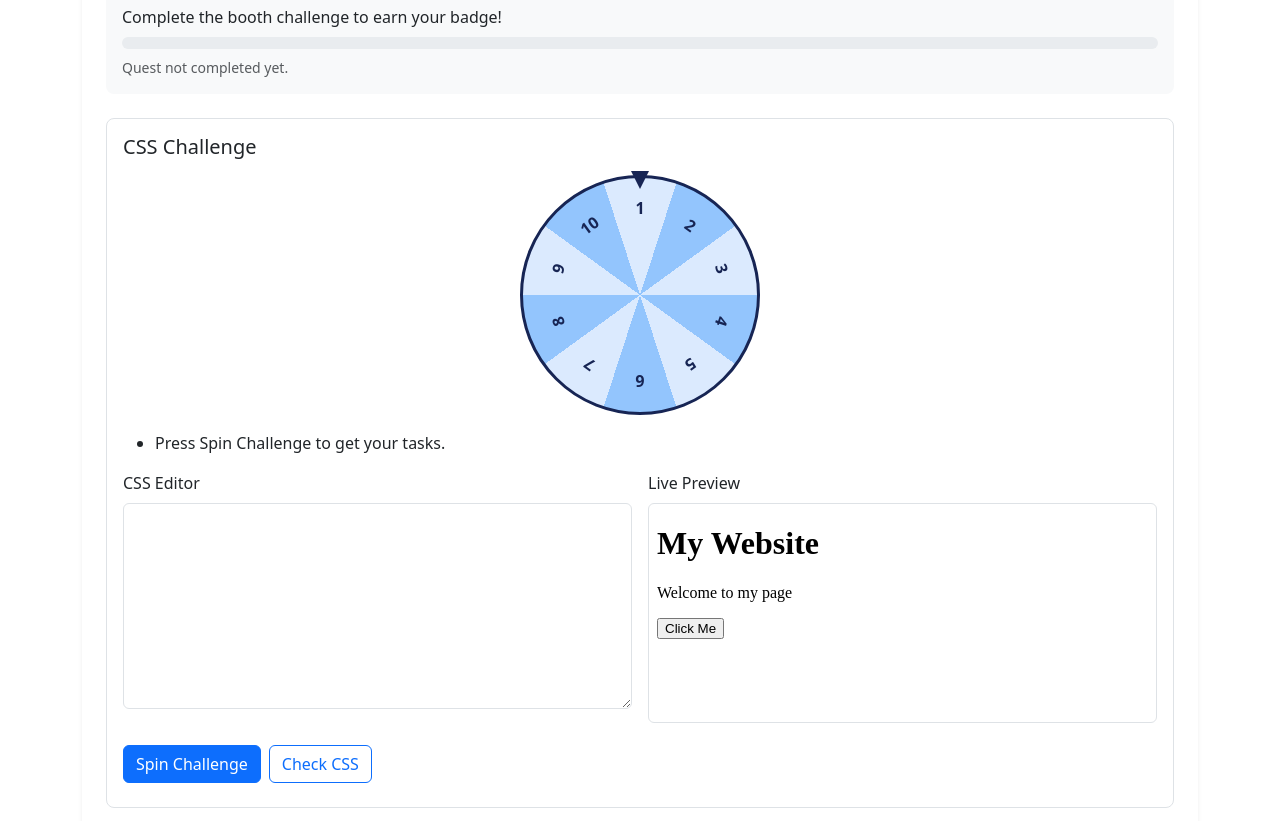
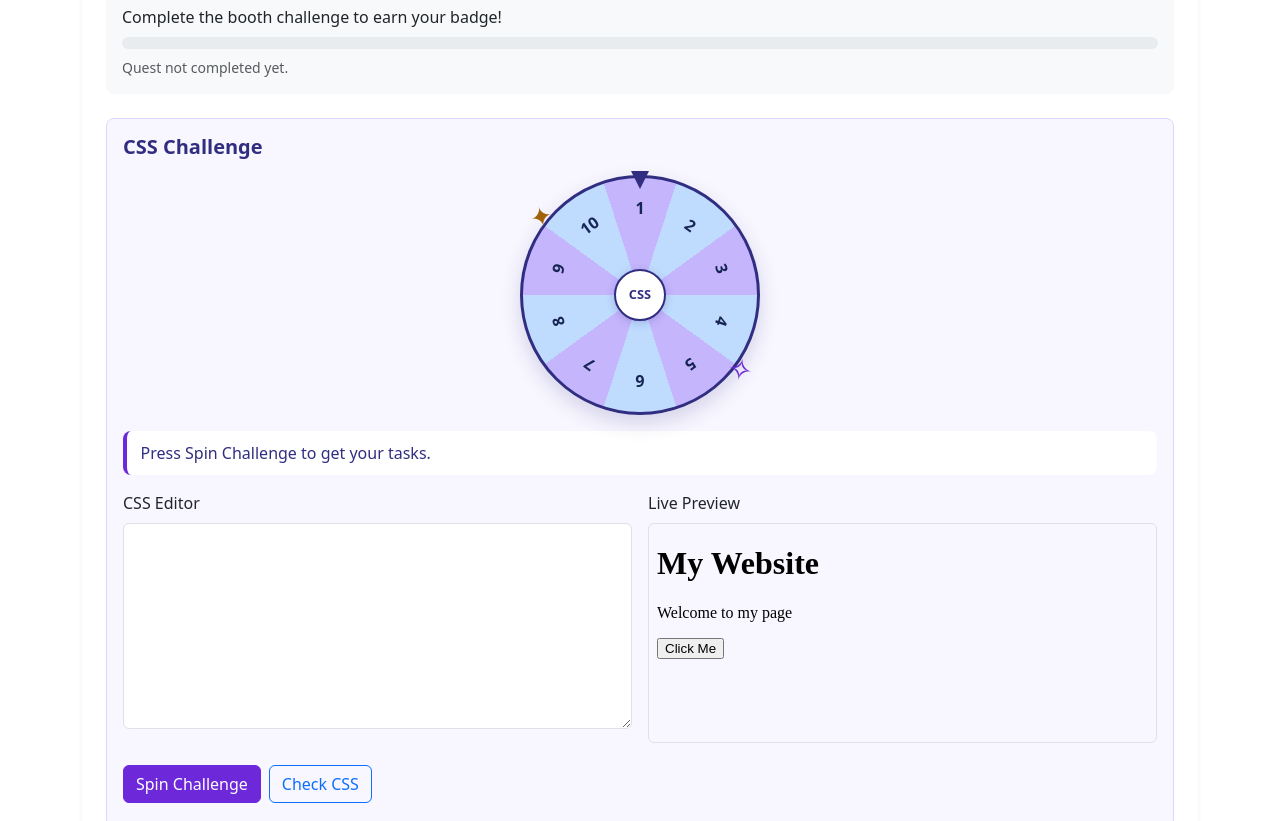
Before and after one commit to ningning110645/power-up-portfolio, a plain HTML site: page index.html in a window 1280 px wide. Shown: the part 3813-4634 px from the top of the page. Drawn offline with nearby package versions, Linux system fonts and the light colour scheme.

Commit message:
Add challenge completion checks and evidence links

```diff
--- a/css/style.css
+++ b/css/style.css
@@ -124,3 +124,95 @@ nav ul{
   border-right: 9px solid transparent;
   border-top: 18px solid #172554;
 }
+/* CSS Challenge */
+section[aria-labelledby="css-challenge-title"] {
+  background: #f8f7ff;
+  border-color: #ddd6fe !important;
+}
+
+#css-challenge-title {
+  color: #312e81;
+  font-weight: 800;
+}
+
+.css-wheel {
+  border-color: #312e81;
+  background: repeating-conic-gradient(
+    from -18deg,
+    #c4b5fd 0deg 36deg,
+    #bfdbfe 36deg 72deg
+  );
+  box-shadow: 0 8px 20px rgb(49 46 129 / 18%);
+}
+
+.css-wheel-pointer {
+  border-top-color: #312e81;
+}
+
+#css-challenge-tasks {
+  display: grid;
+  gap: 0.5rem;
+  padding-left: 0;
+  list-style: none;
+}
+
+#css-challenge-tasks li {
+  padding: 0.65rem 0.85rem;
+  border-left: 4px solid #6d28d9;
+  border-radius: 0.5rem;
+  background: #fff;
+  color: #312e81;
+}
+
+#css-challenge-spin {
+  --bs-btn-bg: #6d28d9;
+  --bs-btn-border-color: #6d28d9;
+  --bs-btn-hover-bg: #5b21b6;
+  --bs-btn-hover-border-color: #5b21b6;
+  --bs-btn-active-bg: #4c1d95;
+  --bs-btn-active-border-color: #4c1d95;
+}
+/* Props around the challenge wheel */
+.css-wheel-wrap::before,
+.css-wheel-wrap::after {
+  position: absolute;
+  z-index: 2;
+  pointer-events: none;
+  line-height: 1;
+}
+
+.css-wheel-wrap::before {
+  content: "✦";
+  top: 12%;
+  left: 4%;
+  color: #a16207;
+  font-size: 1.65rem;
+  transform: rotate(-14deg);
+}
+
+.css-wheel-wrap::after {
+  content: "✧";
+  right: 3%;
+  bottom: 13%;
+  color: #6d28d9;
+  font-size: 1.85rem;
+  transform: rotate(12deg);
+}
+
+.css-wheel::after {
+  content: "CSS";
+  position: absolute;
+  inset: 0;
+  display: grid;
+  place-items: center;
+  width: 3.25rem;
+  height: 3.25rem;
+  margin: auto;
+  border: 2px solid #312e81;
+  border-radius: 50%;
+  background: #fff;
+  color: #312e81;
+  font-size: 0.8rem;
+  font-weight: 800;
+  box-shadow: 0 2px 8px rgb(49 46 129 / 22%);
+}
--- a/index.html
+++ b/index.html
@@ -310,7 +310,7 @@
           <div class="mb-3">
             <label for="challenge-evidence" class="form-label">Evidence Links</label>
             <textarea id="challenge-evidence" class="form-control" rows="2"
-              placeholder="https://example.com" required></textarea>
+              placeholder="https://example.com" ></textarea>
           </div>
 
 <button type="submit" class="btn btn-primary">Complete Challenge</button>
--- a/js/css-challenge.js
+++ b/js/css-challenge.js
@@ -1,7 +1,13 @@
 (() => {
   const editor = document.getElementById("css-challenge-editor");
   const preview = document.getElementById("css-challenge-preview");
+  const challengeForm = document.getElementById("challenge-form");
+  challengeForm.dataset.cssPassed = "false";
 
+  editor.addEventListener("input", () => {
+    challengeForm.dataset.cssPassed = "false";
+    document.getElementById("css-challenge-result").textContent = "";
+  });
   function updatePreview() {
     const previewDocument = preview.contentDocument;
     if (!previewDocument?.head) return;
@@ -15,7 +21,10 @@
 
     style.textContent = editor.value;
   }
-
+    const evidenceCss = new URLSearchParams(location.hash.slice(1)).get("css");
+  if (evidenceCss !== null) {
+    editor.value = evidenceCss;
+  }
   preview.addEventListener("load", updatePreview);
   editor.addEventListener("input", updatePreview);
   updatePreview();
@@ -43,6 +52,7 @@
     spinButton.disabled = true;
     taskList.replaceChildren();
     selectedTasks.length = 0;
+        challengeForm.dataset.cssPassed = "false";
     document.getElementById("css-challenge-result").textContent = "";
     const count = Math.random() < 0.5 ? 1 : 2;
     const remaining = tasks.map((_, index) => index);
@@ -80,6 +90,7 @@
     }
 
     spinButton.disabled = false;
+  });
       const checkButton = document.getElementById("css-challenge-check");
   const result = document.getElementById("css-challenge-result");
 
@@ -125,10 +136,11 @@
         button.paddingLeft
       ].every(atLeast12px)
     ];
-
+        challengeForm.dataset.cssPassed = String(
+      selectedTasks.every((index) => passed[index])
+    );
     result.textContent = selectedTasks.map((index) =>
       `#${index + 1}: ${passed[index] ? "Passed ✓" : "Try again"}`
     ).join(" · ");
   });
-  });
 })();
--- a/js/import-export.js
+++ b/js/import-export.js
@@ -184,7 +184,10 @@ document.getElementById("copy-export-btn").addEventListener("click", async funct
 
 document.getElementById("challenge-form").addEventListener("submit", function (event) {
   event.preventDefault();
-
+  if (event.currentTarget.dataset.cssPassed !== "true") {
+    showMessage("challenge-message", "Pass all CSS tasks before completing the challenge.", true);
+    return;
+  }
   const title = document.getElementById("challenge-title").value.trim();
   const description = document.getElementById("challenge-description").value.trim();
 
@@ -193,10 +196,18 @@ document.getElementById("challenge-form").addEventListener("submit", function (e
     .map(skill => skill.trim())
     .filter(skill => skill !== "");
 
-  const evidence = document.getElementById("challenge-evidence").value
-    .split(/[,\n]+/)
-    .map(link => link.trim())
-    .filter(link => link !== "");
+    const evidenceUrl = new URL(window.location.href);
+  evidenceUrl.hash = new URLSearchParams({
+    css: document.getElementById("css-challenge-editor").value
+  }).toString();
+
+  const evidence = [
+    evidenceUrl.href,
+    ...document.getElementById("challenge-evidence").value
+      .split(/[,\n]+/)
+      .map((link) => link.trim())
+      .filter((link) => link !== "")
+  ];
 
   if (!title || !description || skills.length === 0 || evidence.length === 0) {
     showMessage("challenge-message", "Please complete all fields.", true);
```
